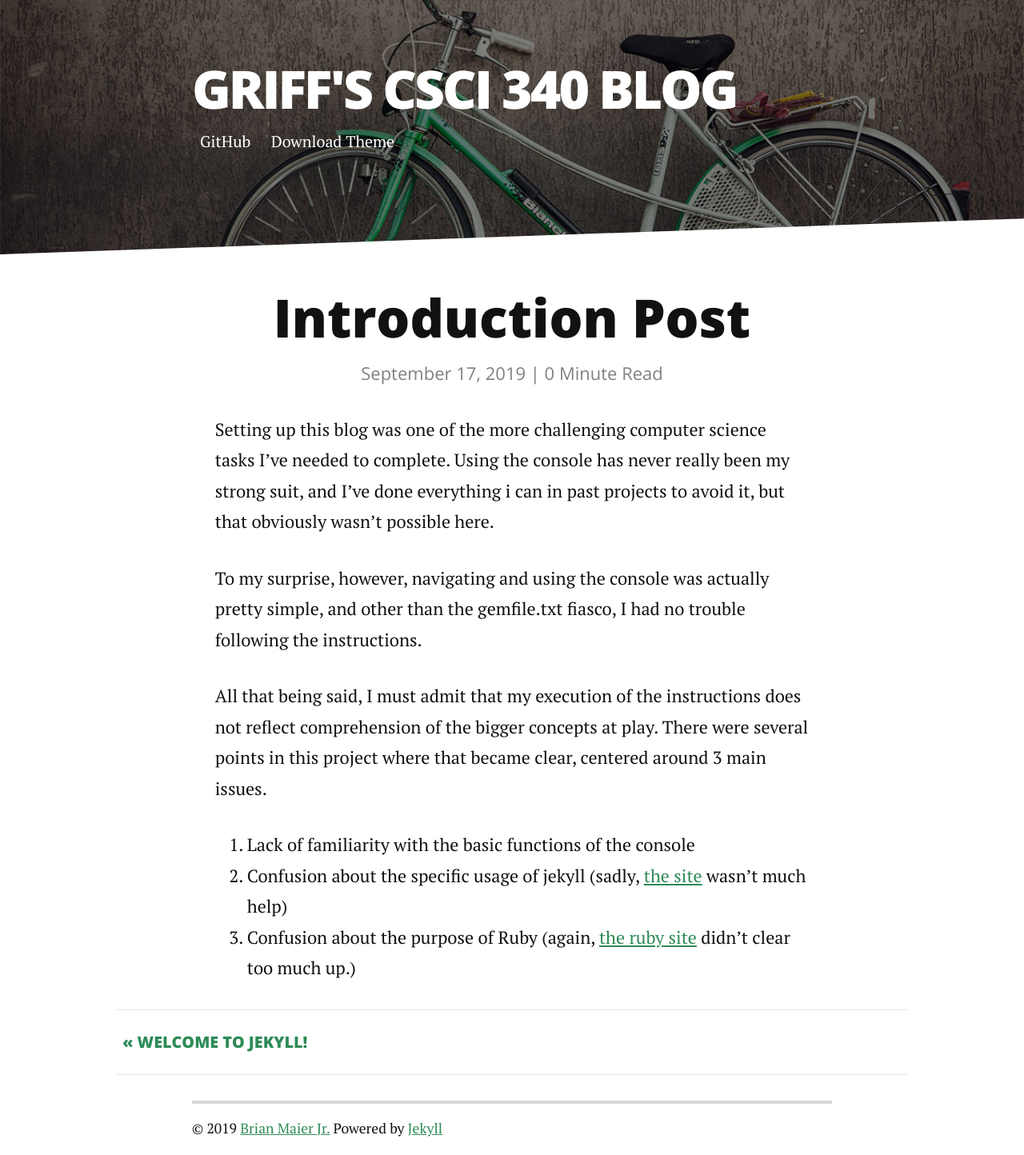
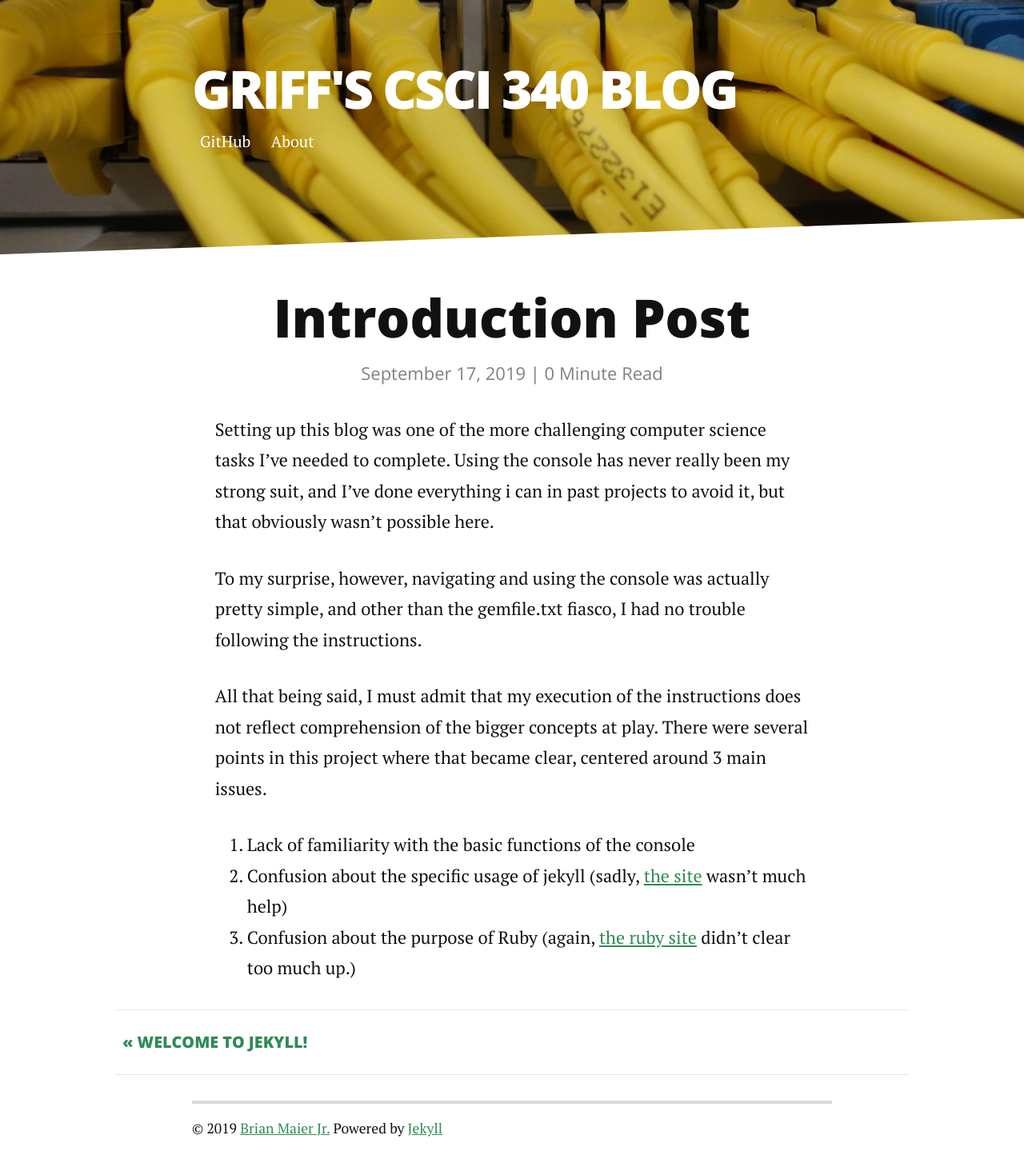
Before and after one commit to samoreGE/csci340blog, a Jekyll site: the page built from _posts/2019-09-17-introduction-post.markdown, in a window 1280 px wide. Shown: the whole page at 80% size. Built offline with Jekyll 4.4.1, drawn with Linux system fonts in a browser that asks for light colours; nearby versions of some CDN libraries.

Commit message:
changed links

```diff
--- a/_includes/header.html
+++ b/_includes/header.html
@@ -8,8 +8,8 @@
                      <a href="{{ link.url | prepend: site.baseurl }}">{{ link.title }}</a>
                  </li>
                  {% endfor %}
-                 <li> <a href="https://github.com/brianmaierjr/long-haul" target="_blank">GitHub</a></li>
-                 <li><a href="https://github.com/brianmaierjr/long-haul/archive/master.zip">Download Theme</a></li>
+                 <li> <a href="https://github.com/samoreGE/csci340blog" target="_blank">GitHub</a></li>
+                 <li><a href="https://samorege.github.io/csci340blog/about/">About</a></li>
              </ul>
          </nav>
      </div>
```
Also changed, not shown: assets/img/network.jpg (deleted), assets/img/touring.jpg.
